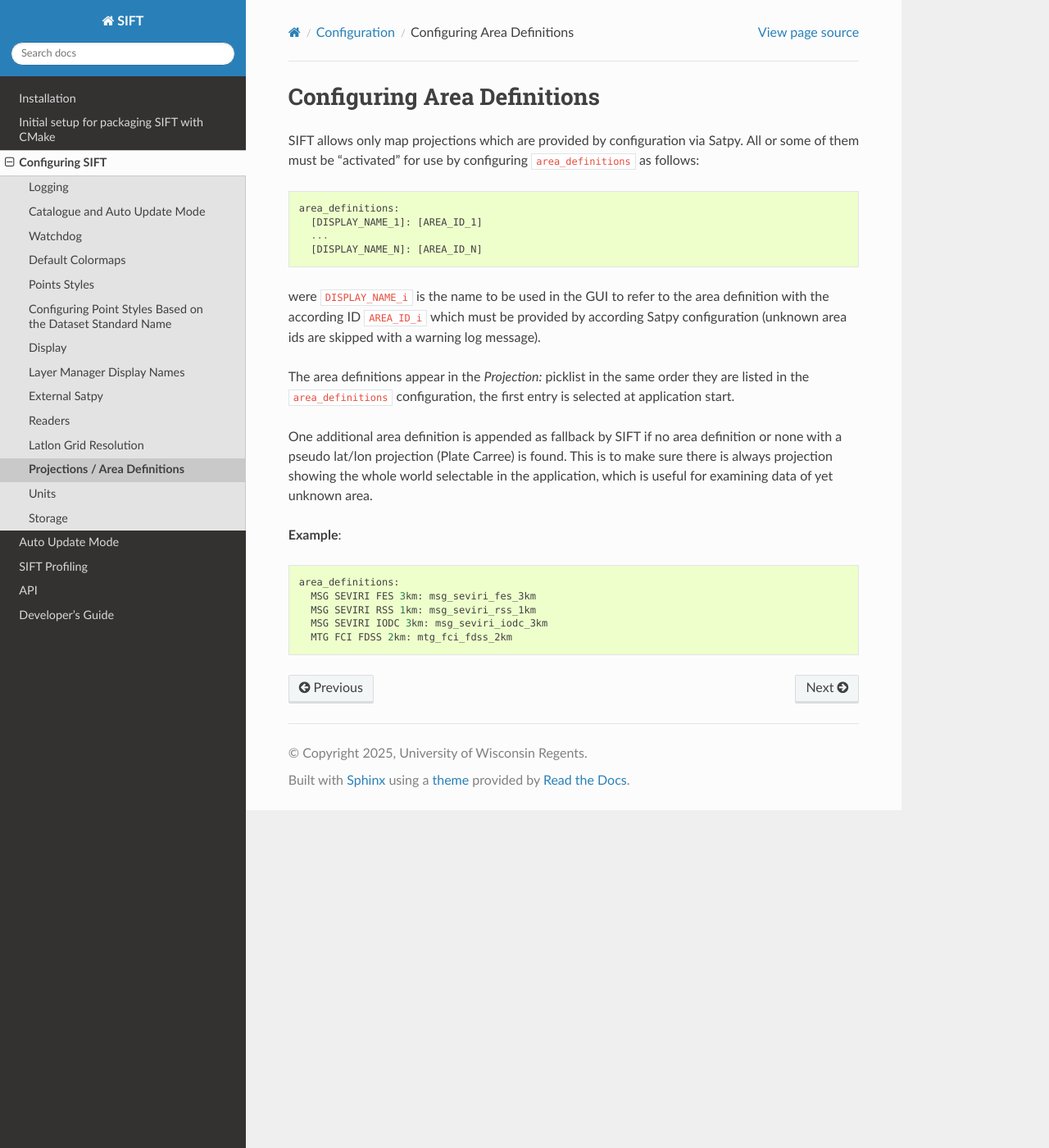
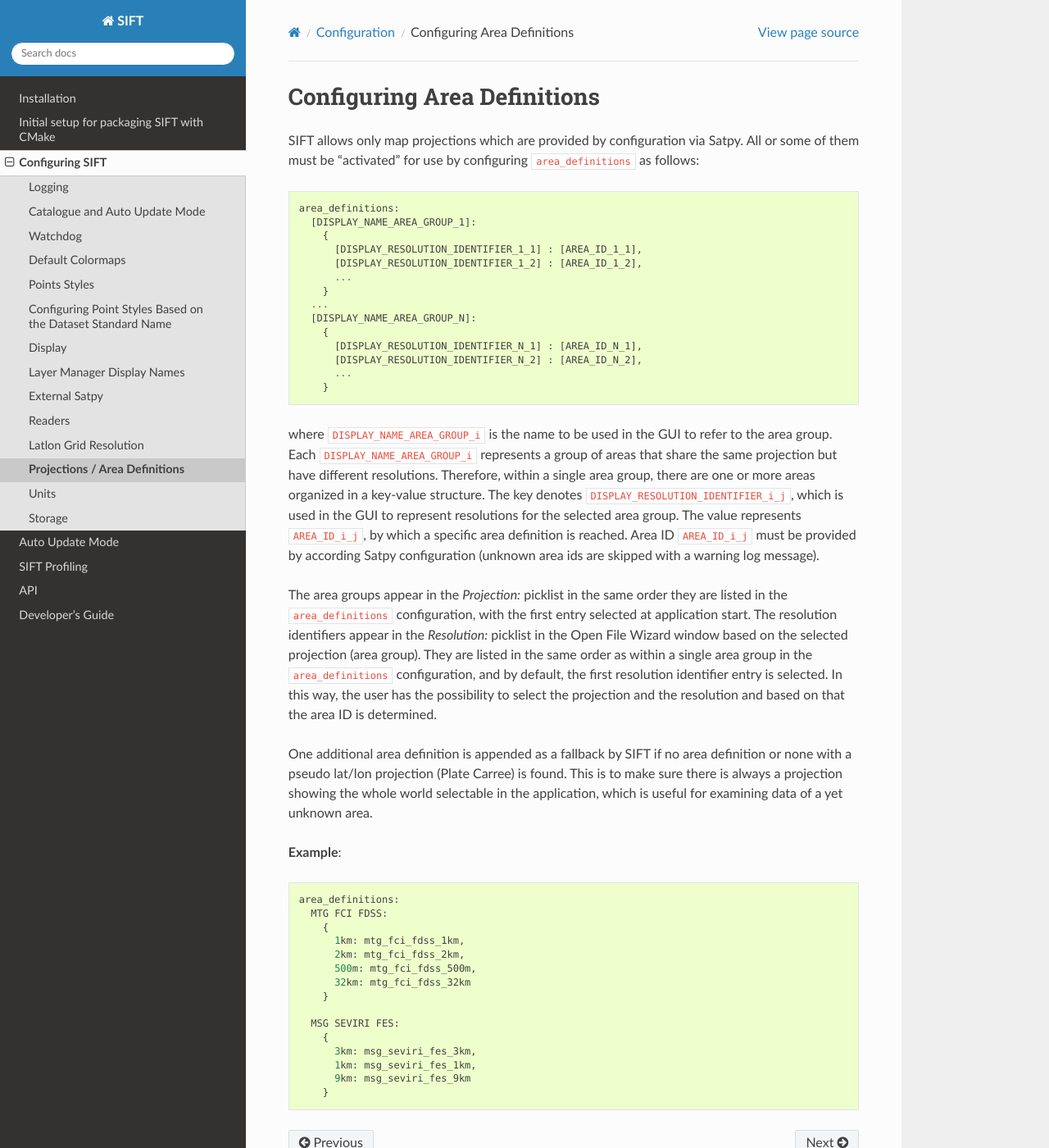
Before and after one commit to ssec/sift, a Sphinx documentation site: the page built from doc/source/configuration/area_definitions.rst, in a window 1280 px wide and 1400 px high. Shown: the whole window at 82% size. Built offline with Sphinx 7.4.7 and the Read the Docs theme 3.1.0, drawn with Linux system fonts in a browser that asks for light colours.

Commit message:
Updated documentation in the file area_definitions.rst in accordance with the new structure

```diff
--- a/doc/source/configuration/area_definitions.rst
+++ b/doc/source/configuration/area_definitions.rst
@@ -8,29 +8,56 @@ Satpy. All or some of them must be "activated" for use by configuring
 ``area_definitions`` as follows::
 
     area_definitions:
-      [DISPLAY_NAME_1]: [AREA_ID_1]
+      [DISPLAY_NAME_AREA_GROUP_1]:
+        {
+          [DISPLAY_RESOLUTION_IDENTIFIER_1_1] : [AREA_ID_1_1],
+          [DISPLAY_RESOLUTION_IDENTIFIER_1_2] : [AREA_ID_1_2],
+          ...
+        }
       ...
-      [DISPLAY_NAME_N]: [AREA_ID_N]
+      [DISPLAY_NAME_AREA_GROUP_N]:
+        {
+          [DISPLAY_RESOLUTION_IDENTIFIER_N_1] : [AREA_ID_N_1],
+          [DISPLAY_RESOLUTION_IDENTIFIER_N_2] : [AREA_ID_N_2],
+          ...
+        }
 
-were ``DISPLAY_NAME_i`` is the name to be used in the GUI to refer to the area
-definition with the according ID ``AREA_ID_i`` which must be provided by
-according Satpy configuration (unknown area ids are skipped with a warning
-log message).
+where ``DISPLAY_NAME_AREA_GROUP_i`` is the name to be used in the GUI to refer to the area group. Each
+``DISPLAY_NAME_AREA_GROUP_i`` represents a group of areas that share the same projection but have
+different resolutions. Therefore, within a single area group, there are one or more areas organized
+in a key-value structure. The key denotes ``DISPLAY_RESOLUTION_IDENTIFIER_i_j``, which is used in the GUI
+to represent resolutions for the selected area group. The value represents ``AREA_ID_i_j``, by which a
+specific area definition is reached. Area ID ``AREA_ID_i_j`` must be provided by according Satpy
+configuration (unknown area ids are skipped with a warning log message).
 
-The area definitions appear in the *Projection:* picklist in the same order they
-are listed in the ``area_definitions`` configuration, the first entry is
-selected at application start.
+The area groups appear in the *Projection:* picklist in the same order they are listed in the
+``area_definitions`` configuration, with the first entry selected at application start. The resolution
+identifiers appear in the *Resolution:* picklist in the Open File Wizard window based on the selected
+projection (area group). They are listed in the same order as within a single area group in the
+``area_definitions`` configuration, and by default, the first resolution identifier entry is selected.
+In this way, the user has the possibility to select the projection and the resolution and based on that the area
+ID is determined.
 
-One additional area definition is appended as fallback by SIFT if no area
+One additional area definition is appended as a fallback by SIFT if no area
 definition or none with a pseudo lat/lon projection (Plate Carree) is
-found. This is to make sure there is always projection showing the whole world
-selectable in the application, which is useful for examining data of yet unknown
+found. This is to make sure there is always a projection showing the whole world
+selectable in the application, which is useful for examining data of a yet unknown
 area.
 
 **Example**::
 
   area_definitions:
-    MSG SEVIRI FES 3km: msg_seviri_fes_3km
-    MSG SEVIRI RSS 1km: msg_seviri_rss_1km
-    MSG SEVIRI IODC 3km: msg_seviri_iodc_3km
-    MTG FCI FDSS 2km: mtg_fci_fdss_2km
+    MTG FCI FDSS:
+      {
+        1km: mtg_fci_fdss_1km,
+        2km: mtg_fci_fdss_2km,
+        500m: mtg_fci_fdss_500m,
+        32km: mtg_fci_fdss_32km
+      }
+
+    MSG SEVIRI FES:
+      {
+        3km: msg_seviri_fes_3km,
+        1km: msg_seviri_fes_1km,
+        9km: msg_seviri_fes_9km
+      }
```
